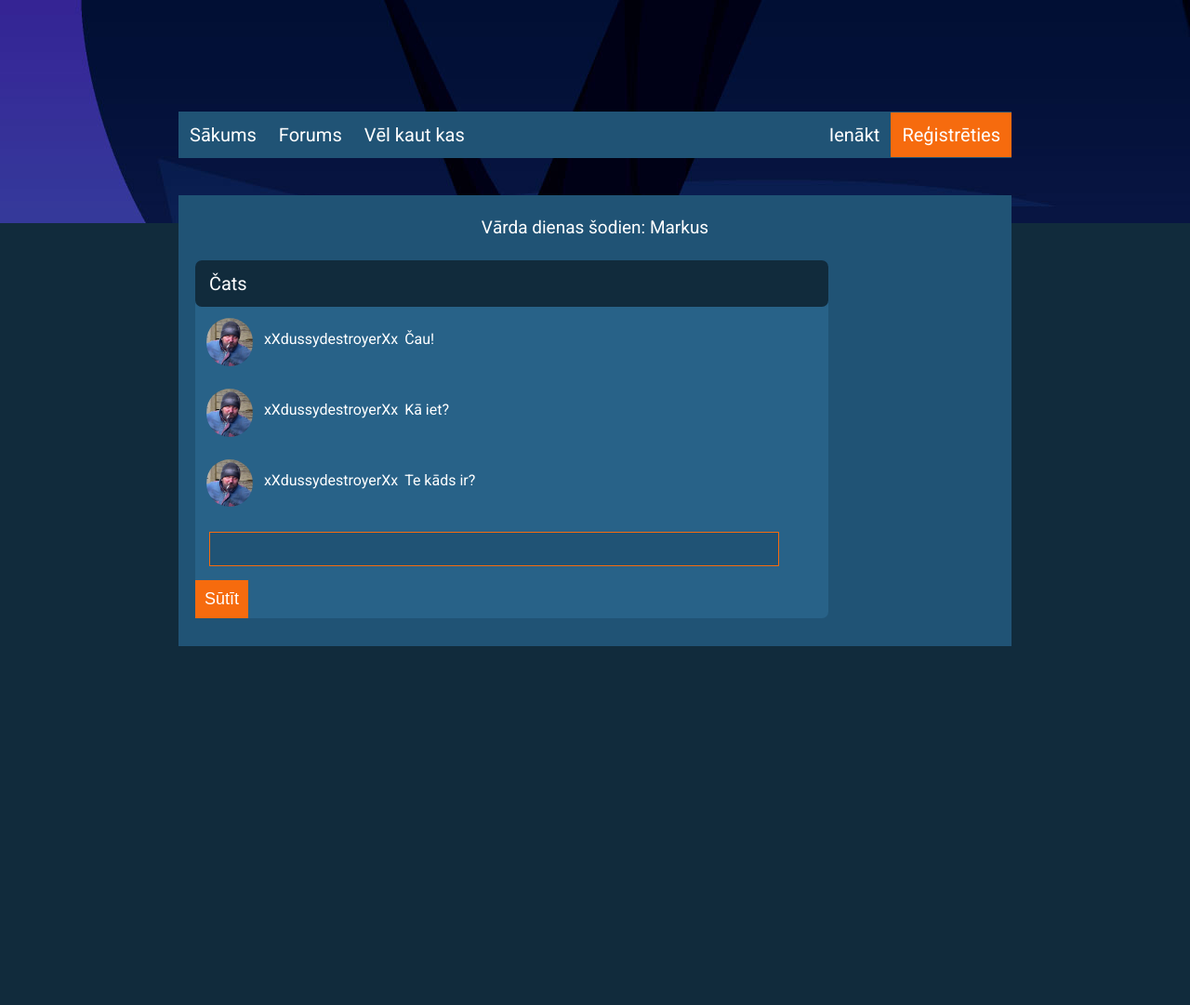
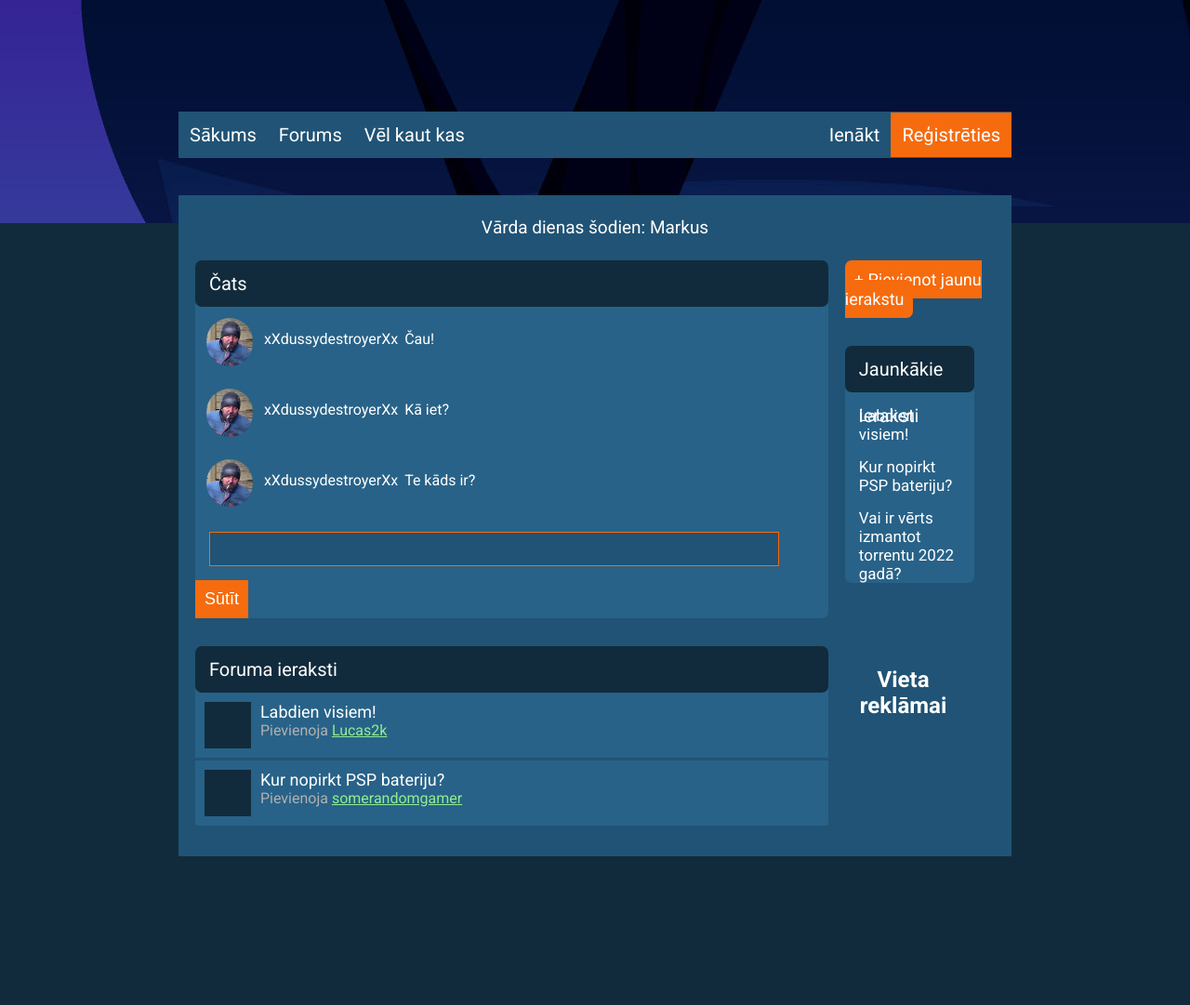
Before and after one commit to markus-laskovskisbrangals/ILL, a PHP site: page / in a window 1280 px wide. Shown: the whole page at 93% size. Before the commit the page ends 695 px from the top, so only its background shows below. Run offline with PHP 8.4, Linux system fonts and the light colour scheme; some libraries are stand-ins or nearby versions.

Commit message:
Created prototype for homepage

```diff
--- a/index.php
+++ b/index.php
@@ -54,9 +54,45 @@
                         </div>
                     </div>
                 </div>
+                <div class="chat-widget">
+                    <div class="widget-header">
+                        <p>Foruma ieraksti</p>
+                    </div>
+                    <div class="widget-body">
+                        <div class="forum-post">
+                            <div class="image"></div>
+                            <div class="post-info">
+                                <a href="">Labdien visiem!</a>
+                                <p>Pievienoja <a href="" id="user-link">Lucas2k</a></p>
+                            </div>
+                        </div>
+                        <div class="forum-post">
+                            <div class="image"></div>
+                            <div class="post-info">
+                                <a href="">Kur nopirkt PSP bateriju?</a>
+                                <p>Pievienoja <a href="" id="user-link">somerandomgamer</a></p>
+                            </div>
+                        </div>
+                    </div>
+                </div>
             </div>
             <div class="side-container">
-
+                <div class="new-thread">
+                    <a href="newpost.php" class="thread-button">+ Pievienot jaunu ierakstu</a>
+                </div>
+                <div class="side-widget">
+                    <div class="widget-header">
+                        <p>Jaunkākie ieraksti</p>
+                    </div>
+                    <div class="widget-body">
+                        <div class="mini-post"><a href="">Labdien visiem!</a></div>
+                        <div class="mini-post"><a href="">Kur nopirkt PSP bateriju?</a></div>
+                        <div class="mini-post"><a href="">Vai ir vērts izmantot torrentu 2022 gadā?</a></div>
+                    </div>
+                </div>
+                <div class="advertisment">
+                    <h2>Vieta reklāmai</h2>
+                </div>
             </div>
         </div>
     </div>
--- a/login.php
+++ b/login.php
@@ -13,7 +13,7 @@
         <form action="" method="POST">
             <input type="text" name="username" id="" placeholder="Lietotājvārds">
             <input type="password" name="password" id="" placeholder="Parole">
-            <input type="submit" value="Ienākt" id="submit-button">
+            <input type="submit" value="Ienākt" id="submit-button" name="login">
         </form>
         <p>Vēl neesi reģistrējies? <a href="register.php">Reģistrēties</a></p>
     </div>
--- a/stylesheets/style.css
+++ b/stylesheets/style.css
@@ -123,6 +123,7 @@
 
 .side-container{
     flex: 1;
+    height: 100%;
 }
 
 .chat-widget{
@@ -247,3 +248,86 @@
     border: none;
     background-color: var(--accent-color);
 }
+
+.new-thread{
+    width: 100%;
+    margin-top: 10px;
+}
+
+.thread-button{
+    width: 70%;
+    margin: auto;
+    margin-top: 15px;
+    color: var(--text-color);
+    background-color: var(--accent-color);
+    border-radius: 7px;
+    padding: 10px;
+    font-size: 18px;
+    text-decoration: none;
+}
+
+.side-widget{
+    margin-top: 40px;
+    margin-right: 40px;
+    background-color: var(--widget-color);
+    border-radius: 7px;
+}
+
+.mini-post{
+    margin: 15px;
+    margin-bottom: 5px;
+}
+
+.mini-post a{
+    color: var(--text-color);
+    text-decoration: none;
+    font-size: 17px;
+    margin-bottom: 45px;
+}
+
+.advertisment{
+    width: 70%;
+    margin-top: 40px;
+    margin-right: 40px;
+    height: 200px;
+    text-align: center;
+}
+
+.advertisment h2{
+    color: var(--text-color);
+    margin-top: 90px;
+}
+
+.forum-post{
+    width: 100%;
+    border-bottom: 3px solid var(--secondary-color);
+    display: flex;
+    flex-direction: row;
+}
+
+.image{
+    background-color: var(--primary-color);
+    width: 50px;
+    height: 50px;
+    margin: 10px;
+}
+
+.post-info{
+    margin-top: 10px;
+}
+
+.post-info a{
+    color: var(--text-color);
+    text-decoration: none;
+    font-size: 18px;
+}
+
+.post-info p{
+    color: rgb(177, 177, 177);
+}
+
+#user-link{
+    font-size: 16px;
+    text-decoration: underline;
+    color: lightgreen;
+}
```
Also changed, not shown: newpost.php (added, +12 -0 lines).
